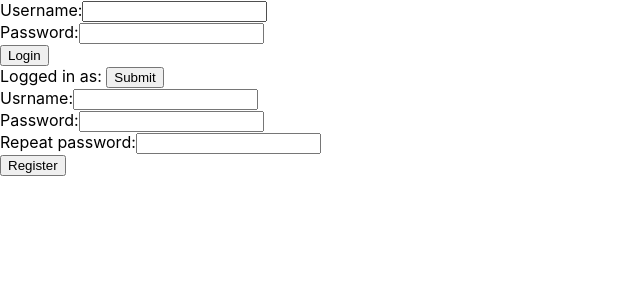
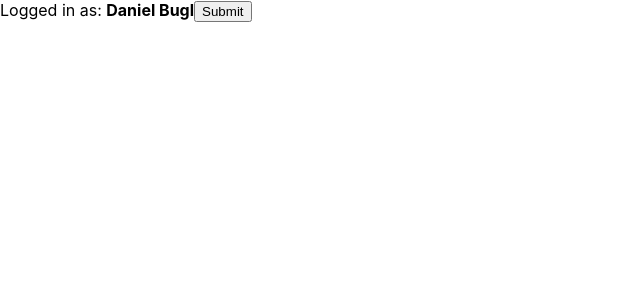
Before and after one commit to geoerika/LRH-chapter3-1, a React (Create React App) app: page / in a window 1280 px wide. Shown: the top 300 px of the page, without its empty margins (0-640 px from the left). Built offline with nearby package versions, Linux system fonts and the light colour scheme.

Commit message:
included UserBar component

```diff
--- a/src/App.js
+++ b/src/App.js
@@ -1,16 +1,12 @@
 import React from 'react'
 
-import Login from './user/Login'
-import Logout from './user/Logout'
-import Register from './user/Register'
+import UserBar from './user/UserBar'
 import './App.css'
 
 function App() {
   return (
     <div>
-      <Login />
-      <Logout />
-      <Register />
+      <UserBar />
     </div>
   )
 }
```
